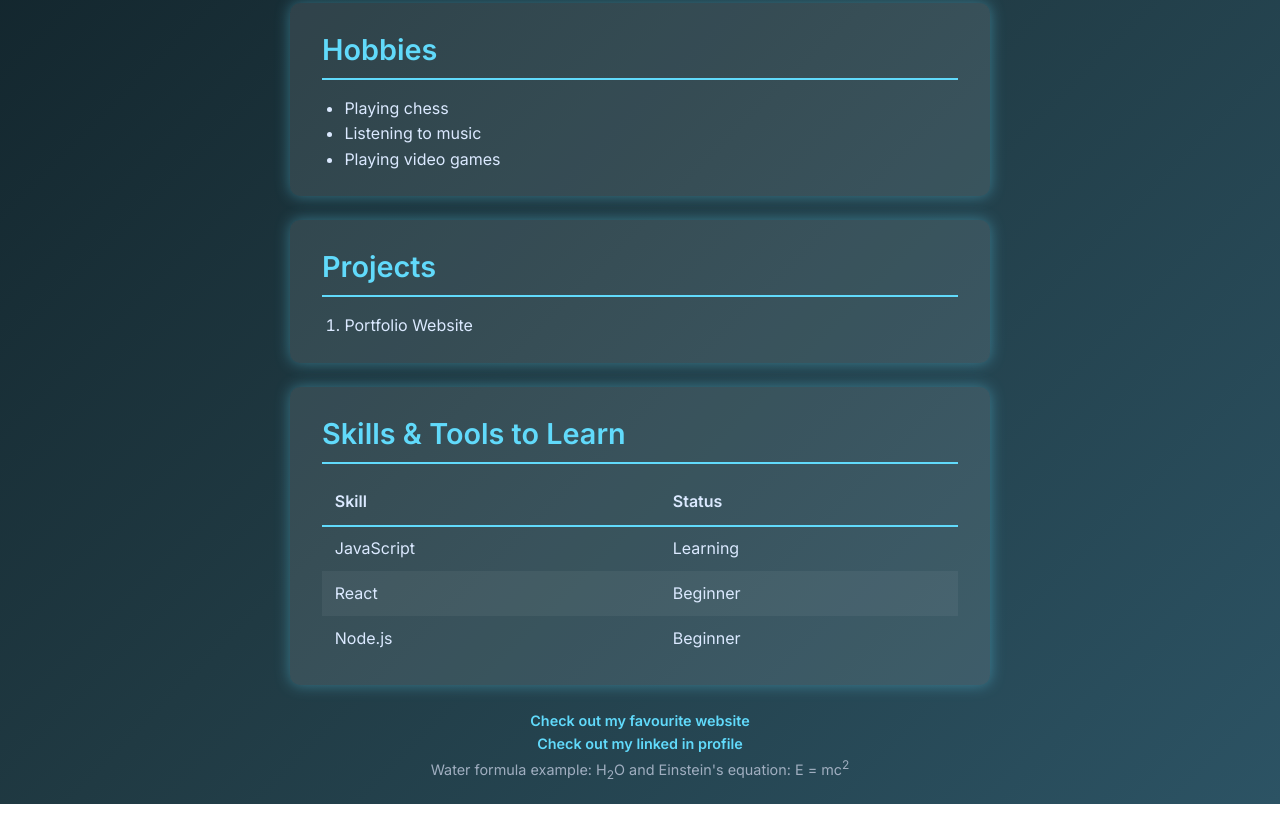
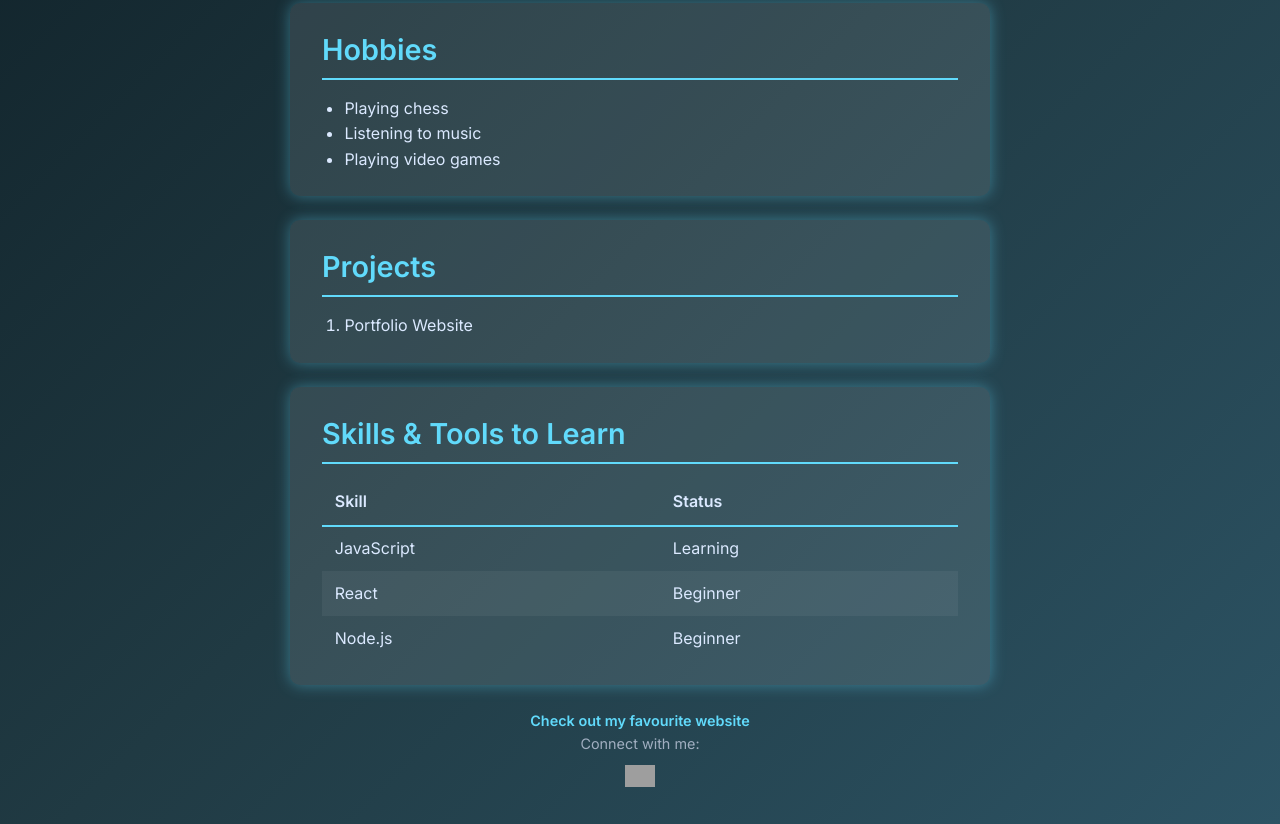
Before and after one commit to nihal-bm06/WEB-DEVELOPMENT, a plain HTML site: page portfolio.html in a window 1280 px wide. Shown: the part 330-1154 px from the top of the page. Drawn offline with Linux system fonts and the light colour scheme; grey boxes are pictures that could not be loaded.

Commit message:
Updated portfolio with LinkedIn icon

```diff
--- a/portfolio.css
+++ b/portfolio.css
@@ -108,3 +108,11 @@ footer a {
 footer a:hover {
   text-decoration: underline;
 }
+footer img {
+  margin: 10px;
+  transition: transform 0.3s ease;
+}
+
+footer img:hover {
+  transform: scale(1.2);
+}
--- a/portfolio.html
+++ b/portfolio.html
@@ -48,8 +48,12 @@
 
   <footer>
     <p><a href="https://feelgoodfoodie.net/" target="_blank">Check out my favourite website</a></p>
-    <p><a href="https://www.linkedin.com/in/nihal-bm-12988336a/" target="_blank">Check out my linked in profile</a></p>
-    <p>Water formula example: H<sub>2</sub>O and Einstein's equation: E = mc<sup>2</sup></p>
+    <p>Connect with me:</p>
+    <a href="https://www.linkedin.com/in/nihal-bm-12988336a/" target="_blank">
+    <img src="https://cdn-icons-png.flaticon.com/512/174/174857.png" alt="LinkedIn" width="30">
+    </a>
+</footer>
+
   </footer>
 
 </body>
```
